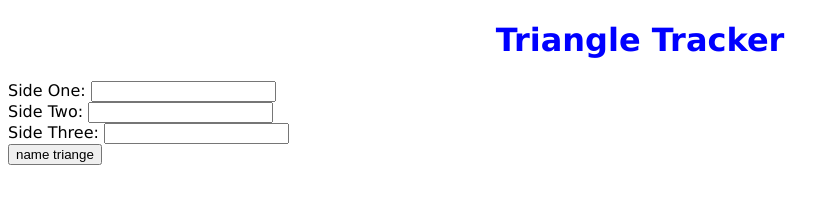
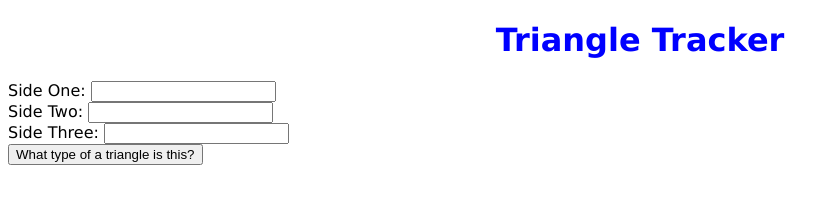
Before and after one commit to wairimukuria/triangle-tracker, a plain HTML site: page index.html in a window 1280 px wide. Shown: the whole page, without its empty margins (0-840 px from the left). Drawn offline with Linux system fonts and the light colour scheme.

Commit message:
added div and class to the html file

```diff
--- a/index.html
+++ b/index.html
@@ -1,21 +1,24 @@
 <!DOCTYPE html>
 <html>
+
 <head>
   <link href="styles.css" rel="stylesheet" type="text/css">
   <script src="scripts.js" defer></script>
   <title>Triangle Tracker</title>
 </head>
+
 <body>
   <h1>Triangle Tracker</h1>
-  <form id="triangle">
+  <div class="right"><form id="triangle">
     <label for="sideOne">Side One:</label>
     <input id="sideOne" type="number" value=""><br>
     <label for="sideTwo">Side Two:</label>
     <input id="sideTwo" type="number" value=""><br>
     <label for="sideThree">Side Three:</label>
-    <input id="sideThree" type="number" value=""><br>
-    <input type="submit" value="name triange">
+    <input id="sideThree" type="number" value=""><br></div>
+    <input type="submit" value="What type of a triangle is this?">
   </form>
   <h3 id="result"></h3>
 </body>
+
 </html>
```
